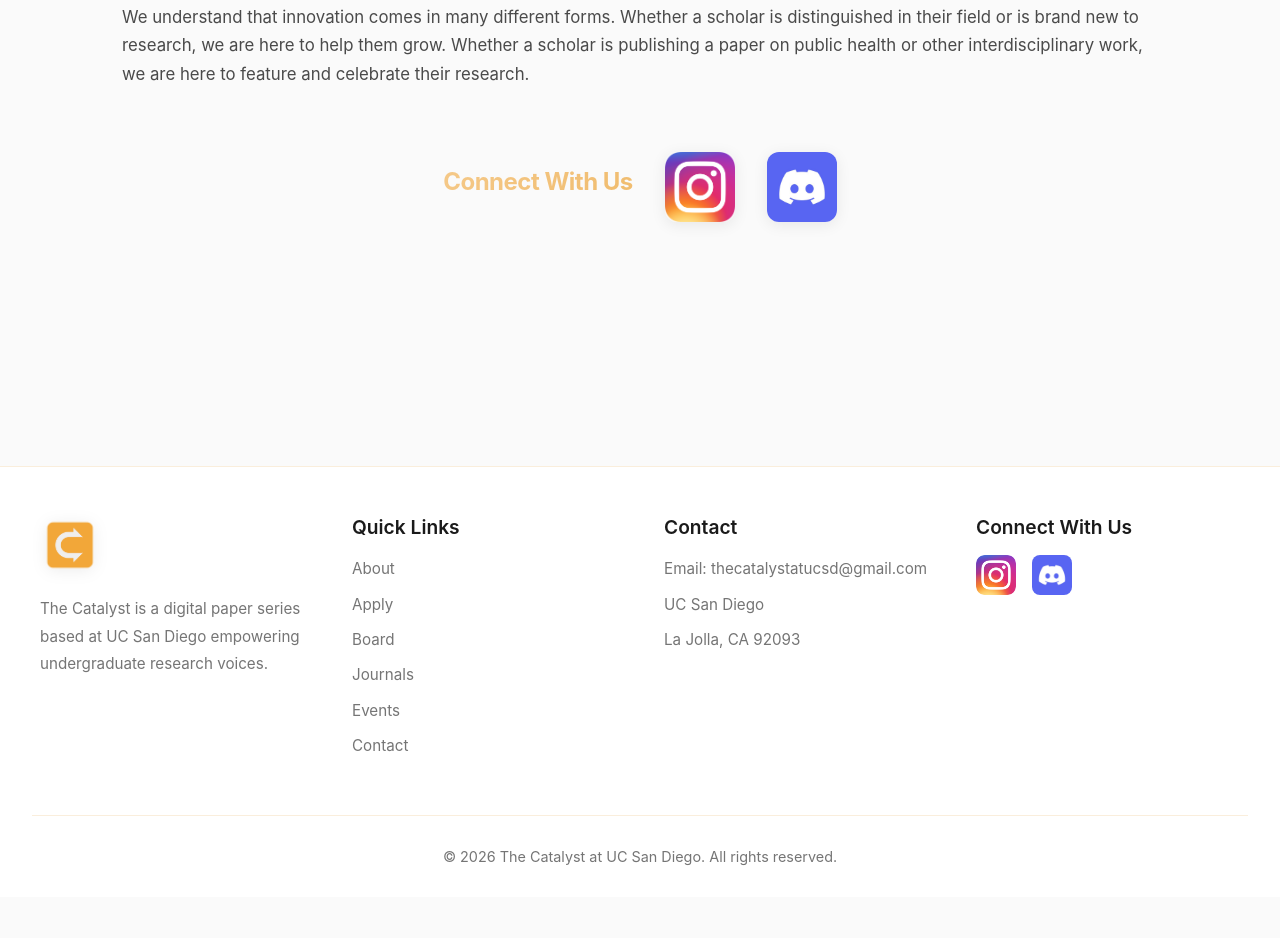
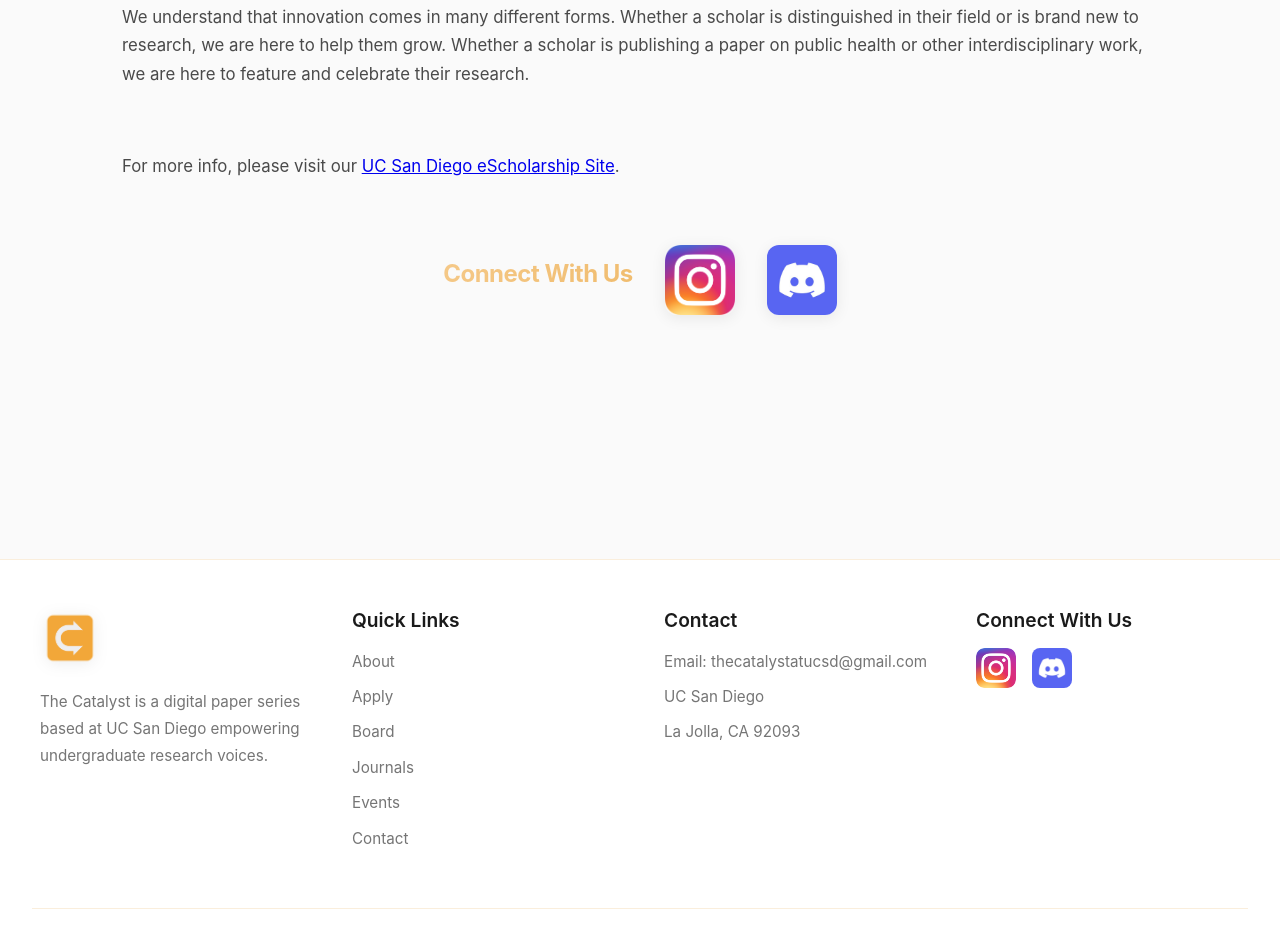
Before and after one commit to JasonLiu134/catalyst-prototype, a website built with webpack: page index.html in a window 1280 px wide. Shown: the part 2569-3507 px from the top of the page. Before the commit the page ends 3466 px from the top, so only its background shows below. Built offline with nearby package versions, Linux system fonts and the light colour scheme.

Commit message:
bug fixes

```diff
--- a/index.html
+++ b/index.html
@@ -13,7 +13,7 @@
     <div id="cursor-glow"></div>
 
     <div class="headingimage">
-        <a href="index.html">
+        <a href="https://escholarship.org/uc/ucsd_aep_catalyst">
             <img src="assets/Favicon.png" alt="Catalyst Logo"/>
         </a>
     </div>
@@ -96,6 +96,12 @@
         </div>
     </div>
 
+    <div class="subcontent secondcontent fade-item">
+        <div class="column-text">
+            <p>For more info, please visit our <a href="https://escholarship.org/uc/ucsd_aep_catalyst">UC San Diego eScholarship Site</a>.</p>
+        </div>
+    </div>
+
     <div class="additionalcontent thirdcontent fade-item">
         <p class="section-header connecttext">Connect With Us</p>
         <a href="https://www.instagram.com/thecatalystatucsd/?hl=en" target="_blank" rel="noopener">
```
Also changed, not shown: apply.html (+1 -1 lines), board.html (+1 -1 lines), contact.html (+1 -1 lines), events.html (+1 -1 lines), journals.html (+1 -1 lines).
